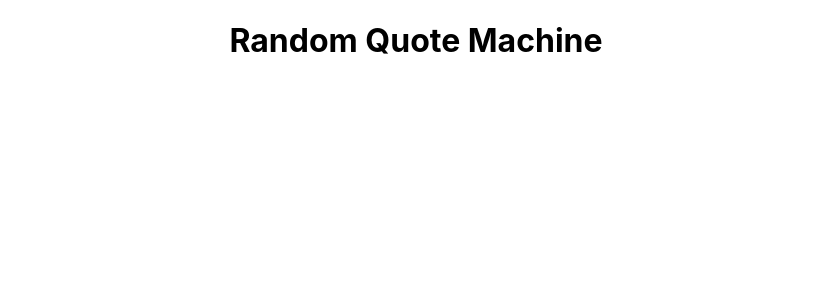
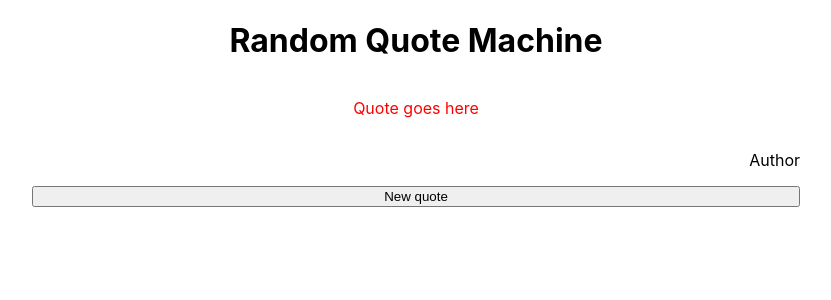
Before and after one commit to rkh-leung/fcc-quote-machine, a React (Create React App) app: page / in a window 1280 px wide. Shown: the top 300 px of the page, without its empty margins (224-1055 px from the left). Built offline with nearby package versions, Linux system fonts and the light colour scheme.

Commit message:
add: jsx and css

```diff
--- a/src/App.css
+++ b/src/App.css
@@ -3,3 +3,27 @@
     align-items: center;
     justify-content: center;
 }
+
+#quote-box {
+    display: grid;
+    grid-template-columns: 1fr 3fr 1fr;
+    grid-template-rows: auto;
+}
+
+#text {
+    text-align: center;
+    grid-column: 2/3;
+    grid-row: 1/2;
+    color: red;
+}
+
+#author {
+    text-align: right;
+    grid-column: 2/3;
+    grid-row: 2/3;
+}
+
+#new-quote {
+    grid-column: 2/3;
+    grid-row: 3/4;
+}
--- a/src/App.js
+++ b/src/App.js
@@ -7,7 +7,9 @@ function App() {
                 <h1>Random Quote Machine</h1>
             </header>
             <section id='quote-box'>
-
+                <p id='text'>Quote goes here</p>
+                <p id='author'>Author</p>
+                <button id='new-quote'>New quote</button>
             </section>
         </div>
     );
```
